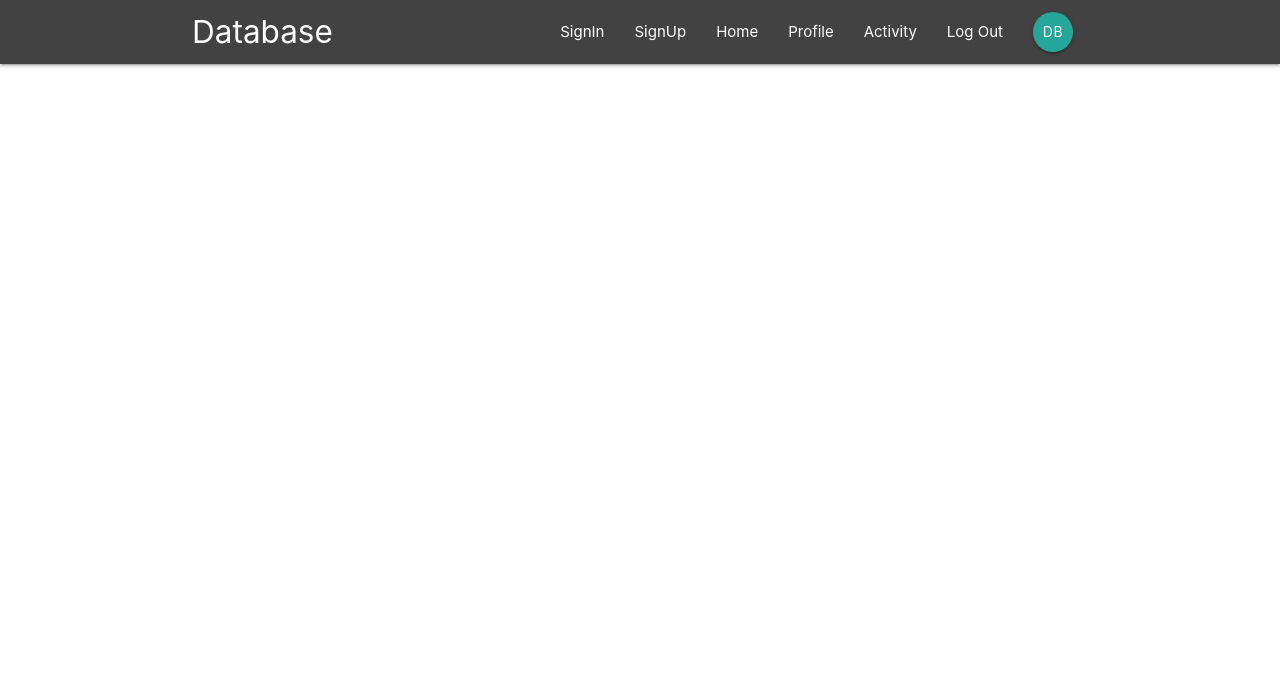
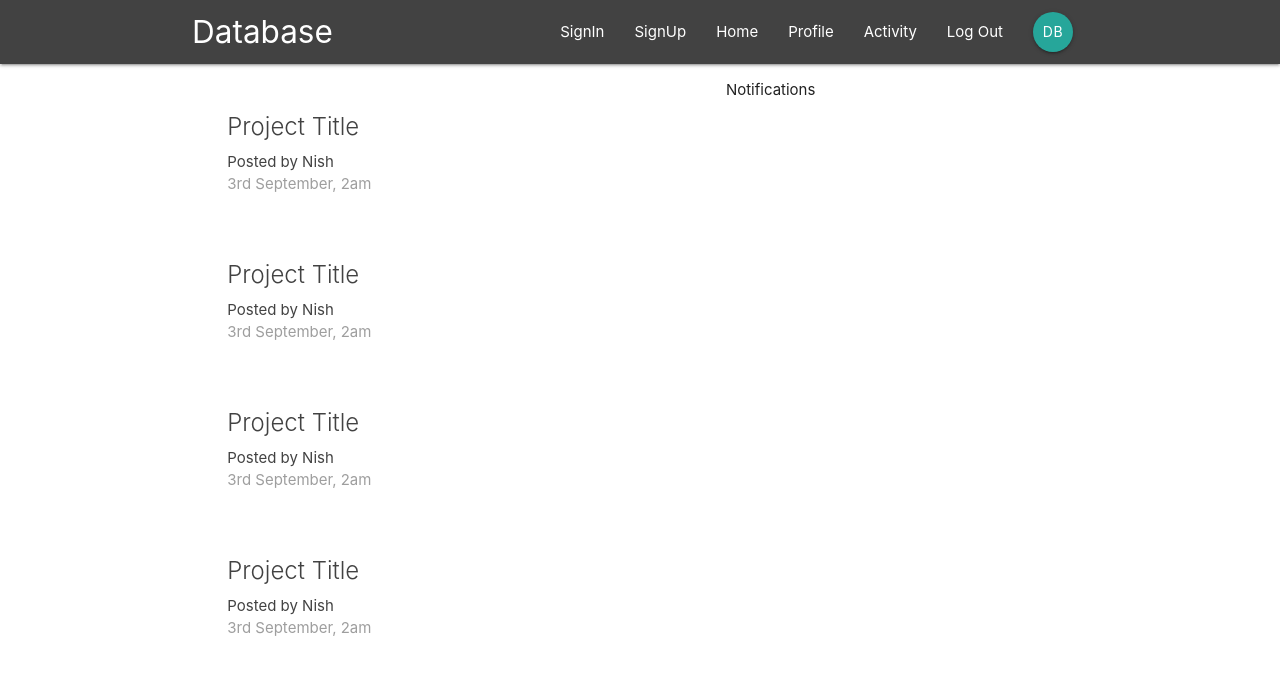
Before and after one commit to Marwan-Boys/NSERC-TeamProject, a React (Create React App) app in the folder website/: page /signin in a window 1280 px wide. Shown: the top 674 px of the page. Built offline with nearby package versions, Linux system fonts and the light colour scheme.

Commit message:
Added some basic functionality to the code/page

```diff
--- a/website/public/index.html
+++ b/website/public/index.html
@@ -43,6 +43,8 @@
       To begin the development, run `npm start` or `yarn start`.
       To create a production bundle, use `npm run build` or `yarn build`.
     -->
+    <!-- Compiled and minified JavaScript -->
+    <script src="https://cdnjs.cloudflare.com/ajax/libs/materialize/1.0.0/js/materialize.min.js"></script>
 </body>
 
 </html>
--- a/website/src/App.js
+++ b/website/src/App.js
@@ -1,12 +1,21 @@
 import React, { Component } from 'react';
 import { BrowserRouter, Route, Link, Switch } from 'react-router-dom';
 import Navbar from "./Components/layout/NavigationBar";
+import Dashboard from "./Components/dashboard/Dashboard";
+import ItemDetails from "./Components/project/ItemDetails";
+import SignIn from "./Components/authentication/SignIn";
+
 class App extends Component {
     render() {
         return (
             <BrowserRouter>
                 <div className={"App"}>
                     <Navbar/>
+                    <Switch>
+                        <Route Exact path={'/'} component={Dashboard}/>
+                        <Route exact path={'project/:id'} component={ItemDetails}/>
+                        <Route exact path={'signin'} component={SignIn}/>
+                    </Switch>
                 </div>
             </BrowserRouter>)
             ;}
--- a/website/src/Components/authentication/SignIn.js
+++ b/website/src/Components/authentication/SignIn.js
@@ -0,0 +1,38 @@
+import React, {Component} from "react";
+
+class SignIn extends Component {
+    state = {
+        email: '',
+        password: ''
+    }
+    handleChange = (e) => {
+        this.setState({
+            [e.target.id]: e.target.value
+        })
+    }
+    handleSubmit = (e) => {
+        e.preventDefault();
+        console.log(this.state)
+    }
+    render() {
+        return (
+            <div className={"container"}>
+                <form onSubmit={this.handleSubmit} className={"white"}>
+                    <h5 className={"grey-text text-darken-3"}>Sign In</h5>
+                    <div className={"input-field"}>
+                        <label htmlfor={"email"}>Email</label>
+                        <input type={"email"} id={"email"} onChange={this.handleChange}/>
+                    </div>
+                    <div className={"input-field"}>
+                        <label htmlFor={"password"}>Password</label>
+                        <input type={"password"} id={"password"} onChange={this.handleChange}/>
+                    </div>
+                    <div className={"input-field"}>
+                        <button className={"btn pink lighten-1 z-depth0"}>Login</button>
+                    </div>
+                </form>
+            </div>
+        )
+    }
+}
+export default SignIn;
--- a/website/src/Components/dashboard/Dashboard.js
+++ b/website/src/Components/dashboard/Dashboard.js
@@ -0,0 +1,21 @@
+import React, {Component} from "react";
+import Notifications from './Notifications'
+import ItemList from '../project/ItemList'
+
+class Dashboard extends Component{
+    render(){
+        return (
+            <div className={"dashboard container"}>
+                <div className={"row"}>
+                    <div className={"col s12 m6"}>
+                        <ItemList/>
+                    </div>
+                    <div className={"col s12 m5 offset-m1"}>
+                        <Notifications/>
+                    </div>
+                </div>
+            </div>
+            )
+    }
+}
+export default Dashboard;
--- a/website/src/Components/dashboard/Notifications.js
+++ b/website/src/Components/dashboard/Notifications.js
@@ -0,0 +1,10 @@
+import React from 'react'
+
+const Notifications = () => {
+    return (
+        <div>
+            <p>Notifications</p>
+        </div>
+    )
+}
+export default Notifications;
--- /dev/null
+++ b/website/src/Components/project/ItemDetails.js
@@ -0,0 +1,20 @@
+import React from "react";
+
+const ItemDetails = (props) => {
+    const id = props.match.params.id;
+    return (
+        <div className={"container section project-details"}>
+            <div className={"card z-depth-0"}>
+                <div className={"card-content"}>
+                    <span className={"card-title"}>Item Title - {id}</span>
+                    <p>A description of the item or additional pictures, etc. that we cant to show for the item.</p>
+                </div>
+                <div className={"card-action gret lightin-4 grey-text"}>
+                    <div>Posted by Nish</div>
+                    <div>21 Feb, 2020</div>
+                </div>
+            </div>
+        </div>
+    )
+}
+export default ItemDetails;
--- /dev/null
+++ b/website/src/Components/project/ItemList.js
@@ -0,0 +1,16 @@
+import React from 'react'
+import ProjectSummary from "./ProjectSummary";
+
+const ItemList = () => {
+    return (
+        <div className={"project-list section"}>
+
+            <ProjectSummary/>
+            <ProjectSummary/>
+            <ProjectSummary/>
+            <ProjectSummary/>
+
+        </div>
+    )
+}
+export default ItemList;
--- a/website/src/Components/project/ProjectSummary.js
+++ b/website/src/Components/project/ProjectSummary.js
@@ -0,0 +1,14 @@
+import React from 'react'
+
+const ProjectSummary = () => {
+    return (
+        <div className={"card z-depth-0 project-summary"}>
+            <div className={"card-content grey-text text-darken-3"}>
+                <span className={"card-title"}>Project Title</span>
+                <p>Posted by Nish</p>
+                <p className={"grey-text"}>3rd September, 2am</p>
+            </div>
+        </div>
+    )
+}
+export default ProjectSummary;
```
Also changed, not shown: website/src/Components/project/CreateItem.js (added).
